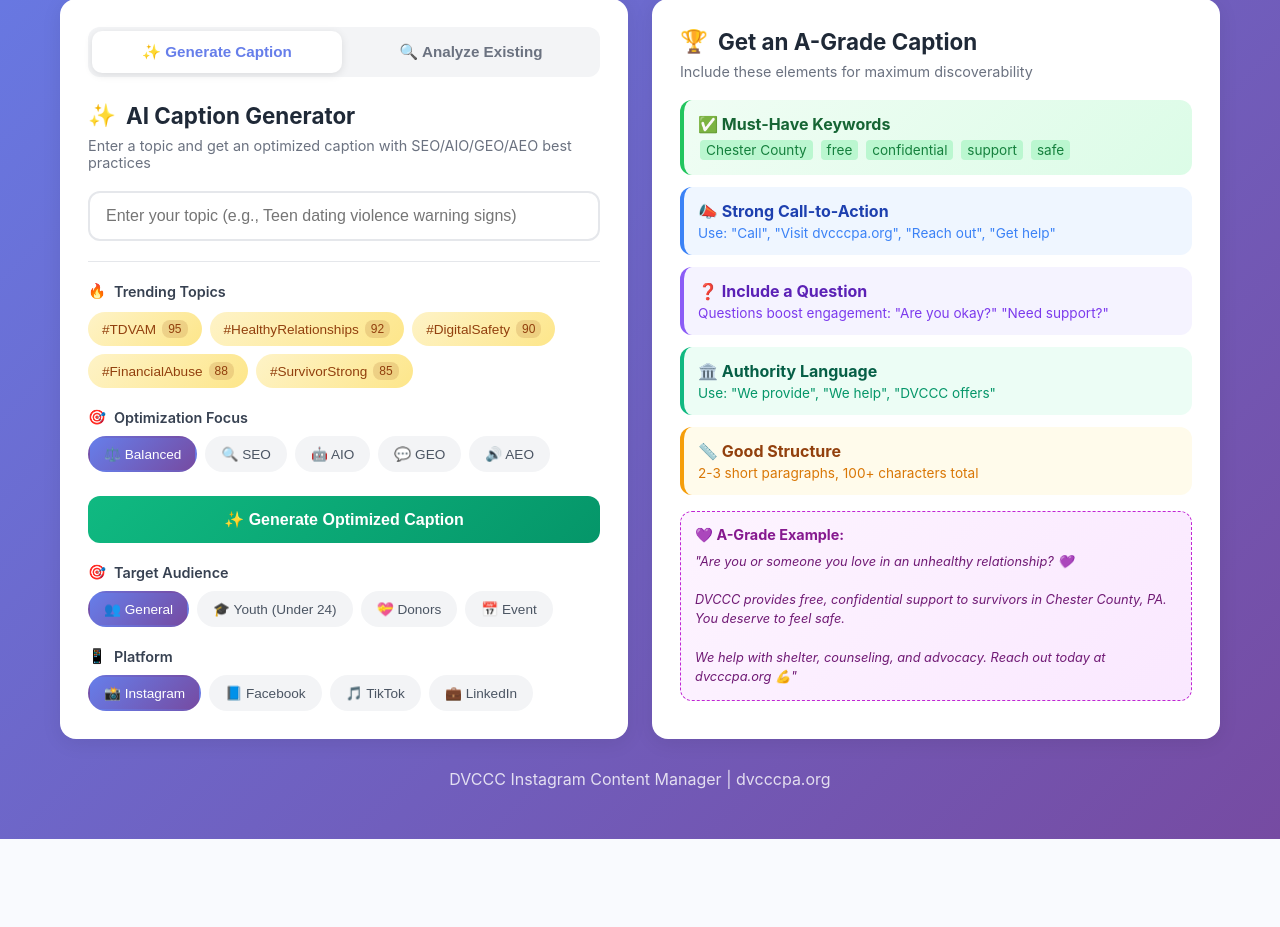
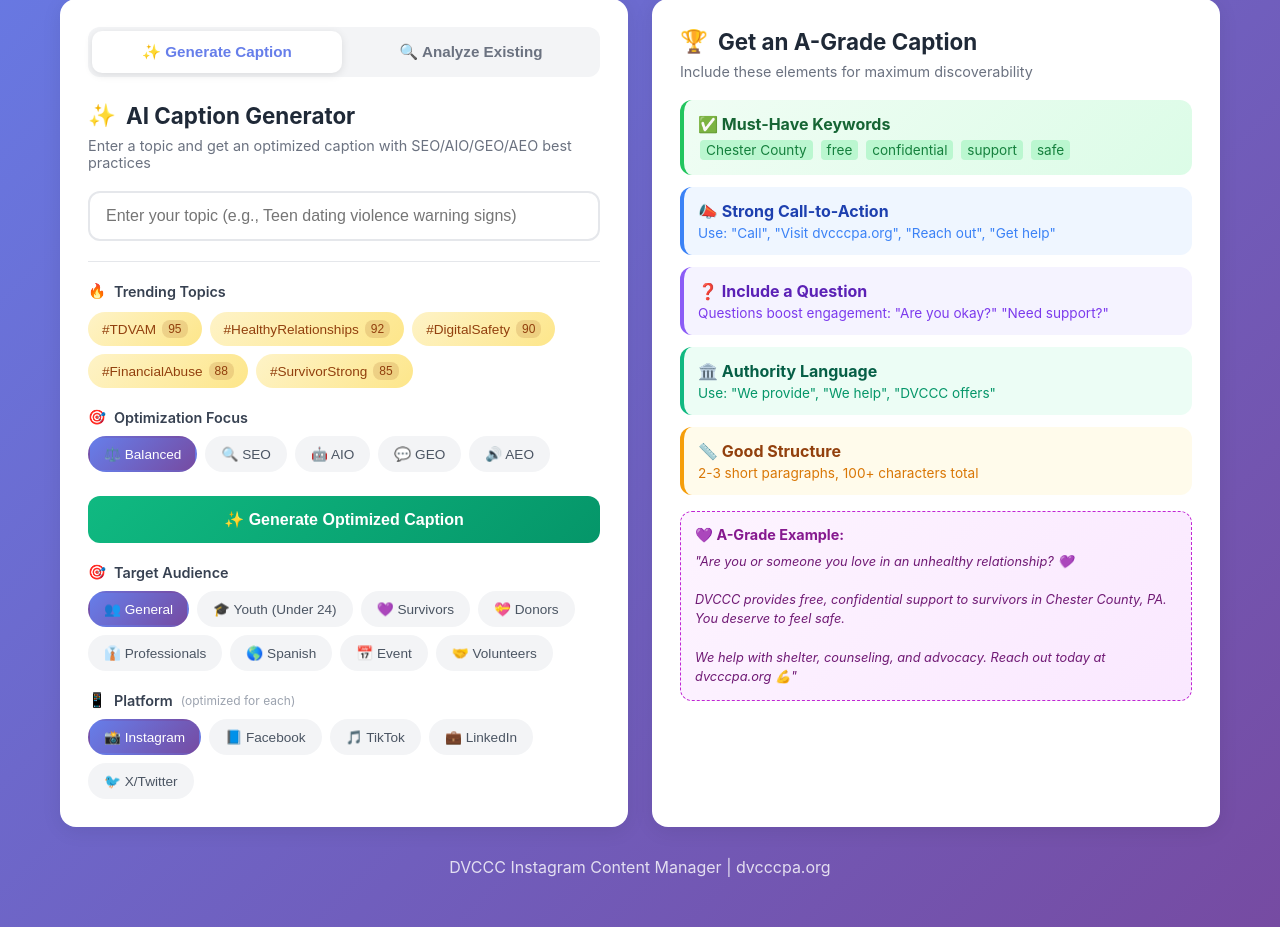
Before and after one commit to aprem01/instagram-auto-poster, a Flask app: page /discovery in a window 1280 px wide. Shown: the part 296-1223 px from the top of the page. Before the commit the page ends 1135 px from the top, so only its background shows below. Run offline with Flask 3, Linux system fonts and the light colour scheme.

Commit message:
Add more target audiences and platforms to Discovery Optimizer
New Target Audiences:
- Survivors: Empathetic messaging, privacy-conscious posting times
- Professionals: Social workers, healthcare, educators focus
- Spanish: Bilingual caption generation, Latino community hashtags
- Volunteers: Recruitment and appreciation messaging

New Platform:
- X/Twitter: Added with optimized posting times

Platform Optimization:
- Each platform now has specific posting times per audience
- Platform indicator shows optimization is active
- All 5 platforms (Instagram, Facebook, TikTok, LinkedIn, Twitter) supported

Updates:
- Audience-specific hashtag collections for all new audiences
- Bilingual support instruction for Spanish audience
- Platform-specific posting time optimization for all combinations

Co-Authored-By: Claude Opus 4.5 <noreply@anthropic.com>

```diff
--- a/app.py
+++ b/app.py
@@ -2296,6 +2296,34 @@ def get_audience_hashtags(audience: str, campaign_type: str) -> list:
         'HopeAndHealing', 'BreakTheSilence', 'DVAwareness', 'SafeSpace'
     ]
 
+    # Survivor-focused hashtags
+    survivor_hashtags = [
+        'SurvivorStrong', 'YouAreNotAlone', 'HopeAndHealing', 'SafeSpace',
+        'BreakTheSilence', 'SurvivorSupport', 'HelpIsAvailable', 'DVCCC',
+        'ChesterCounty', 'FreeSupport', 'ConfidentialHelp', 'NewBeginnings'
+    ]
+
+    # Professional hashtags
+    professional_hashtags = [
+        'DVAwareness', 'SocialWork', 'TraumaInformed', 'HealthcareProvider',
+        'DVAdvocacy', 'ProfessionalDevelopment', 'DVTraining', 'CommunityPartners',
+        'ReferralResources', 'DVPrevention', 'ChesterCounty', 'DVCCC'
+    ]
+
+    # Spanish/Bilingual hashtags
+    spanish_hashtags = [
+        'ViolenciaDomestica', 'AyudaGratuita', 'Confidencial', 'ChesterCounty',
+        'DVCCC', 'ApoyoEnEspanol', 'ComunidadLatina', 'SomosFamilia',
+        'NoEstásSola', 'HelpIsAvailable', 'BilingualServices', 'ServiciosEnEspanol'
+    ]
+
+    # Volunteer hashtags
+    volunteer_hashtags = [
+        'VolunteerWithUs', 'MakeADifference', 'BeTheChange', 'DVCCCVolunteers',
+        'CommunityService', 'GiveBack', 'VolunteerOpportunity', 'ChesterCounty',
+        'NonprofitVolunteer', 'HelpingSurvivors', 'VolunteerAppreciation'
+    ]
+
     # Campaign-specific additions
     campaign_additions = {
         'awareness': ['DVAwareness', 'EndDV', 'BreakTheSilence'],
@@ -2306,14 +2334,18 @@ def get_audience_hashtags(audience: str, campaign_type: str) -> list:
     }
 
     # Select base hashtags by audience
-    if audience == 'youth':
-        hashtags = youth_hashtags.copy()
-    elif audience == 'donors':
-        hashtags = donor_hashtags.copy()
-    elif audience == 'event':
-        hashtags = event_hashtags.copy()
-    else:
-        hashtags = general_hashtags.copy()
+    audience_map = {
+        'youth': youth_hashtags,
+        'donors': donor_hashtags,
+        'event': event_hashtags,
+        'survivors': survivor_hashtags,
+        'professionals': professional_hashtags,
+        'spanish': spanish_hashtags,
+        'volunteers': volunteer_hashtags,
+        'general': general_hashtags
+    }
+
+    hashtags = audience_map.get(audience, general_hashtags).copy()
 
     # Add campaign-specific hashtags
     hashtags.extend(campaign_additions.get(campaign_type, []))
@@ -2534,14 +2566,55 @@ def get_audience_posting_times(audience: str, platform: str) -> dict:
         'instagram': {'best': ['11:00 AM', '7:00 PM'], 'good': ['9:00 AM', '12:00 PM', '5:00 PM'], 'days': ['Tuesday', 'Wednesday', 'Friday']},
         'facebook': {'best': ['9:00 AM', '1:00 PM'], 'good': ['11:00 AM', '4:00 PM', '7:00 PM'], 'days': ['Wednesday', 'Thursday', 'Friday']},
         'linkedin': {'best': ['10:00 AM', '12:00 PM'], 'good': ['8:00 AM', '2:00 PM', '5:00 PM'], 'days': ['Tuesday', 'Wednesday', 'Thursday']},
-        'tiktok': {'best': ['7:00 PM', '9:00 PM'], 'good': ['12:00 PM', '3:00 PM', '8:00 PM'], 'days': ['Tuesday', 'Thursday', 'Friday']}
+        'tiktok': {'best': ['7:00 PM', '9:00 PM'], 'good': ['12:00 PM', '3:00 PM', '8:00 PM'], 'days': ['Tuesday', 'Thursday', 'Friday']},
+        'twitter': {'best': ['9:00 AM', '12:00 PM'], 'good': ['8:00 AM', '5:00 PM', '6:00 PM'], 'days': ['Tuesday', 'Wednesday', 'Thursday']}
+    }
+
+    # Survivors - late evening/night when they have privacy
+    survivor_times = {
+        'instagram': {'best': ['9:00 PM', '10:00 PM'], 'good': ['7:00 PM', '8:00 PM', '11:00 PM'], 'days': ['Monday', 'Wednesday', 'Sunday']},
+        'facebook': {'best': ['8:00 PM', '10:00 PM'], 'good': ['6:00 PM', '9:00 PM'], 'days': ['Monday', 'Tuesday', 'Sunday']},
+        'tiktok': {'best': ['9:00 PM', '11:00 PM'], 'good': ['7:00 PM', '10:00 PM'], 'days': ['Monday', 'Wednesday', 'Friday']},
+        'linkedin': {'best': ['12:00 PM', '5:00 PM'], 'good': ['10:00 AM', '2:00 PM'], 'days': ['Monday', 'Wednesday']},
+        'twitter': {'best': ['9:00 PM', '10:00 PM'], 'good': ['7:00 PM', '11:00 PM'], 'days': ['Monday', 'Tuesday', 'Wednesday']}
+    }
+
+    # Professionals (social workers, healthcare, educators) - work hours
+    professional_times = {
+        'instagram': {'best': ['12:00 PM', '5:00 PM'], 'good': ['8:00 AM', '1:00 PM', '6:00 PM'], 'days': ['Tuesday', 'Wednesday', 'Thursday']},
+        'facebook': {'best': ['10:00 AM', '2:00 PM'], 'good': ['9:00 AM', '12:00 PM', '4:00 PM'], 'days': ['Tuesday', 'Wednesday', 'Thursday']},
+        'linkedin': {'best': ['8:00 AM', '10:00 AM'], 'good': ['12:00 PM', '5:00 PM'], 'days': ['Tuesday', 'Wednesday', 'Thursday']},
+        'tiktok': {'best': ['5:00 PM', '7:00 PM'], 'good': ['12:00 PM', '6:00 PM'], 'days': ['Wednesday', 'Thursday']},
+        'twitter': {'best': ['9:00 AM', '11:00 AM'], 'good': ['8:00 AM', '1:00 PM', '5:00 PM'], 'days': ['Tuesday', 'Wednesday', 'Thursday']}
+    }
+
+    # Spanish-speaking community
+    spanish_times = {
+        'instagram': {'best': ['7:00 PM', '9:00 PM'], 'good': ['12:00 PM', '6:00 PM', '8:00 PM'], 'days': ['Tuesday', 'Thursday', 'Saturday']},
+        'facebook': {'best': ['8:00 PM', '9:00 PM'], 'good': ['12:00 PM', '7:00 PM'], 'days': ['Wednesday', 'Friday', 'Saturday']},
+        'tiktok': {'best': ['8:00 PM', '10:00 PM'], 'good': ['6:00 PM', '9:00 PM'], 'days': ['Thursday', 'Friday', 'Saturday']},
+        'linkedin': {'best': ['10:00 AM', '1:00 PM'], 'good': ['9:00 AM', '5:00 PM'], 'days': ['Tuesday', 'Wednesday']},
+        'twitter': {'best': ['7:00 PM', '9:00 PM'], 'good': ['12:00 PM', '8:00 PM'], 'days': ['Tuesday', 'Thursday', 'Saturday']}
+    }
+
+    # Volunteers - evening and weekends
+    volunteer_times = {
+        'instagram': {'best': ['6:00 PM', '8:00 PM'], 'good': ['12:00 PM', '5:00 PM', '7:00 PM'], 'days': ['Monday', 'Wednesday', 'Saturday']},
+        'facebook': {'best': ['7:00 PM', '8:00 PM'], 'good': ['10:00 AM', '5:00 PM', '6:00 PM'], 'days': ['Tuesday', 'Thursday', 'Saturday']},
+        'linkedin': {'best': ['9:00 AM', '12:00 PM'], 'good': ['8:00 AM', '5:00 PM'], 'days': ['Tuesday', 'Wednesday']},
+        'tiktok': {'best': ['7:00 PM', '9:00 PM'], 'good': ['5:00 PM', '8:00 PM'], 'days': ['Thursday', 'Friday', 'Saturday']},
+        'twitter': {'best': ['6:00 PM', '8:00 PM'], 'good': ['12:00 PM', '5:00 PM', '7:00 PM'], 'days': ['Monday', 'Wednesday', 'Saturday']}
     }
 
     audience_map = {
         'youth': youth_times,
         'donors': donor_times,
         'event': event_times,
-        'general': general_times
+        'general': general_times,
+        'survivors': survivor_times,
+        'professionals': professional_times,
+        'spanish': spanish_times,
+        'volunteers': volunteer_times
     }
 
     times = audience_map.get(audience, general_times).get(platform, general_times['instagram'])
@@ -2807,10 +2880,14 @@ def generate_optimized_caption(topic: str, audience: str, platform: str, campaig
     }
 
     audience_context = {
-        'youth': 'Target audience is young people under 24. Use relatable language, mention dating relationships, peer support.',
-        'donors': 'Target audience is potential donors. Emphasize impact, community investment, and measurable outcomes.',
+        'youth': 'Target audience is young people under 24. Use relatable language, mention dating relationships, peer support, and social media friendly phrases.',
+        'donors': 'Target audience is potential donors. Emphasize impact, community investment, measurable outcomes, and how donations save lives.',
         'event': 'Target audience is event attendees. Include event details, registration info, and community gathering.',
-        'general': 'Target audience is general community. Balance awareness, support resources, and hope.'
+        'general': 'Target audience is general community. Balance awareness, support resources, and hope.',
+        'survivors': 'Target audience is survivors of domestic violence. Use empathetic, empowering language. Emphasize safety, confidentiality, and that help is available without judgment. Avoid triggering language.',
+        'professionals': 'Target audience is professionals (social workers, healthcare providers, educators). Use professional terminology, mention referral resources, training opportunities, and partnership possibilities.',
+        'spanish': 'Target audience is Spanish-speaking community. Write in BOTH English and Spanish (bilingual caption). Use culturally appropriate messaging. Include "Servicios GRATUITOS y CONFIDENCIALES".',
+        'volunteers': 'Target audience is potential and current volunteers. Emphasize making a difference, training provided, flexible schedules, and community impact.'
     }
 
     campaign_tone = {
--- a/templates/discovery.html
+++ b/templates/discovery.html
@@ -860,18 +860,30 @@
                     <button type="button" class="chip" data-value="youth" onclick="selectChip(this, 'audience')">
                         🎓 Youth (Under 24)
                     </button>
+                    <button type="button" class="chip" data-value="survivors" onclick="selectChip(this, 'audience')">
+                        💜 Survivors
+                    </button>
                     <button type="button" class="chip" data-value="donors" onclick="selectChip(this, 'audience')">
                         💝 Donors
+                    </button>
+                    <button type="button" class="chip" data-value="professionals" onclick="selectChip(this, 'audience')">
+                        👔 Professionals
+                    </button>
+                    <button type="button" class="chip" data-value="spanish" onclick="selectChip(this, 'audience')">
+                        🌎 Spanish
                     </button>
                     <button type="button" class="chip" data-value="event" onclick="selectChip(this, 'audience')">
                         📅 Event
                     </button>
+                    <button type="button" class="chip" data-value="volunteers" onclick="selectChip(this, 'audience')">
+                        🤝 Volunteers
+                    </button>
                 </div>
             </div>
 
             <div class="selector-group">
                 <div class="selector-label">
-                    <span>📱</span> Platform
+                    <span>📱</span> Platform <span style="font-size: 0.75rem; color: #9ca3af; font-weight: 400;">(optimized for each)</span>
                 </div>
                 <div class="selector-chips" id="platformSelector">
                     <button type="button" class="chip active" data-value="instagram" onclick="selectChip(this, 'platform')">
@@ -885,6 +897,9 @@
                     </button>
                     <button type="button" class="chip" data-value="linkedin" onclick="selectChip(this, 'platform')">
                         💼 LinkedIn
+                    </button>
+                    <button type="button" class="chip" data-value="twitter" onclick="selectChip(this, 'platform')">
+                        🐦 X/Twitter
                     </button>
                 </div>
             </div>
```
